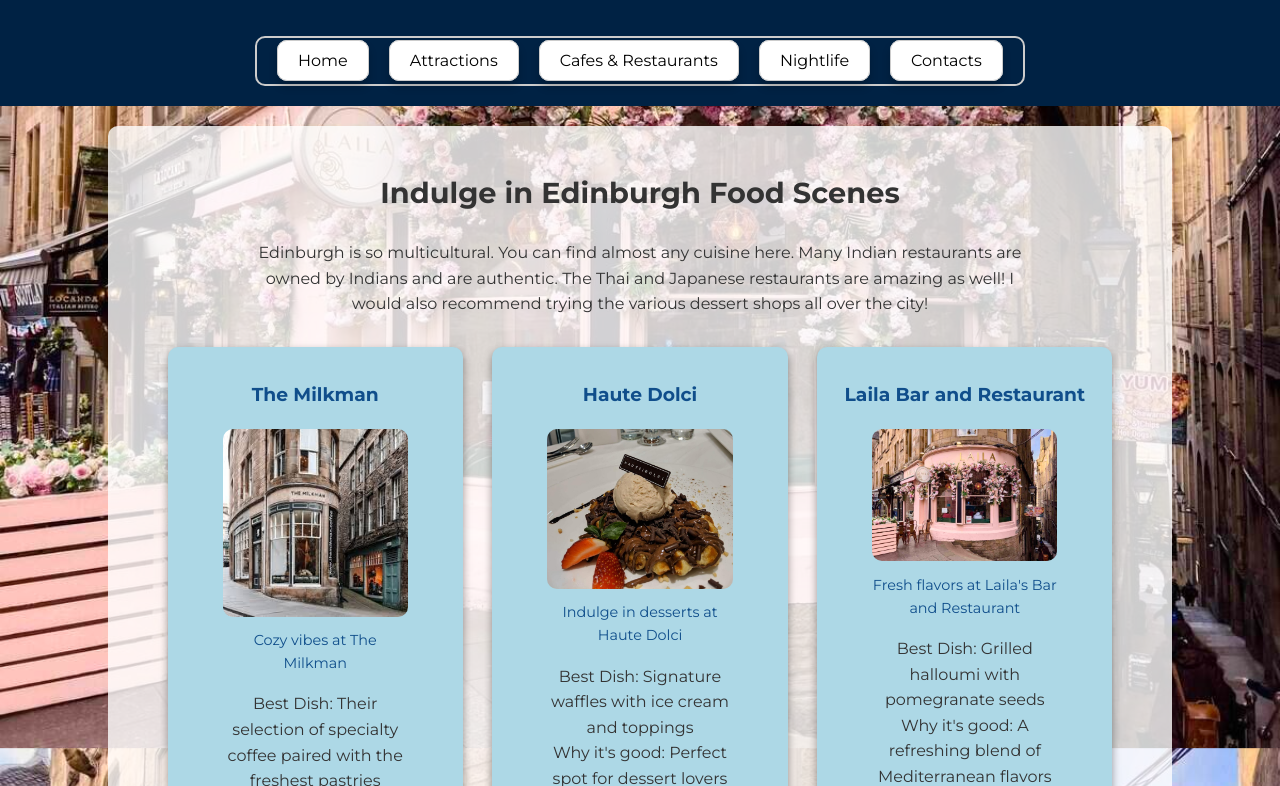
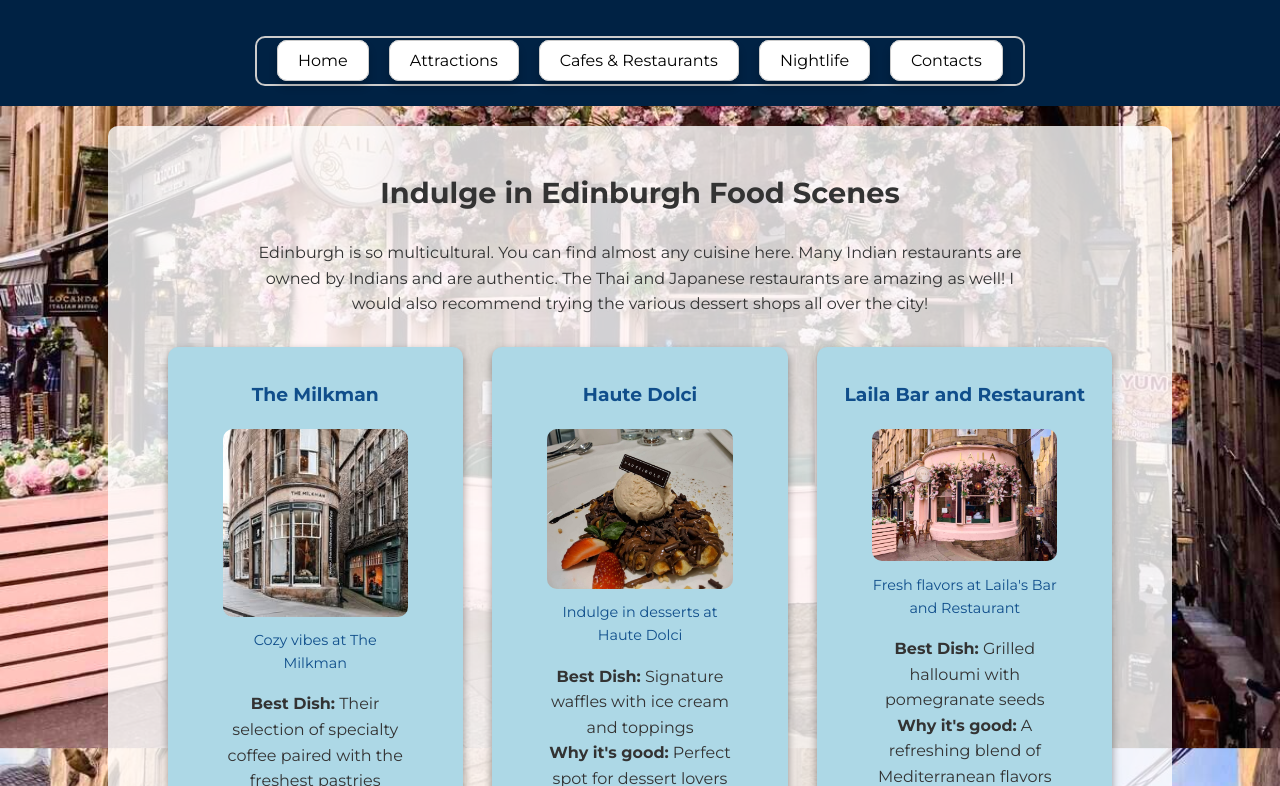
Before and after one commit to tanishaagarwal03/cs132-tagarwal, a plain HTML site: page cp1/cafes.html in a window 1280 px wide. Shown: the part 166-952 px from the top of the page. Drawn offline with Linux system fonts and the light colour scheme.

Commit message:
Update cafes-styles.css
Adds bold

```diff
--- a/cp1/cafes-styles.css
+++ b/cp1/cafes-styles.css
@@ -4,7 +4,7 @@
   Date: October 13th, 2024
   This is the cafes-styles.css file for my "Exploring Edinburgh" project.
   It helps assign an image for my page background and aligns paragraph texts
-  to the left for articles.
+  to the left for articles and deals with bold.
 */
 
 body {
@@ -16,3 +16,7 @@
 article p {
   text-align: left;
 }
+
+.bold-text {
+  font-weight: bold;
+}
```
